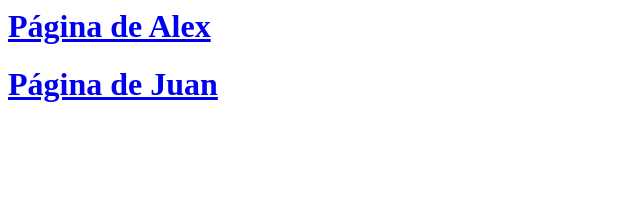
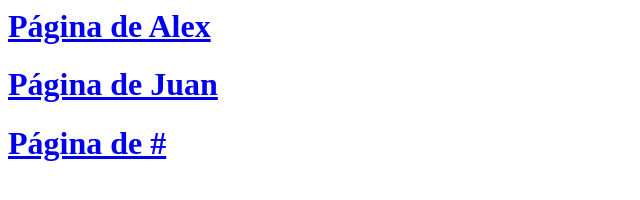
Before and after one commit to Yoleop/rebase_fail, a plain HTML site: page index.html in a window 1280 px wide. Shown: the whole page, without its empty margins (0-640 px from the left). Drawn offline with Linux system fonts and the light colour scheme.

Commit message:
Cambios 2

```diff
--- a/index.html
+++ b/index.html
@@ -1,2 +1,3 @@
 <div><h1><a href="alex.html">Página de Alex</a></h1></div>
 <div><h1><a href="juanda.html">Página de Juan</a></h1></div>
+<div><h1><a href="#">Página de #</a></h1></div>
```
